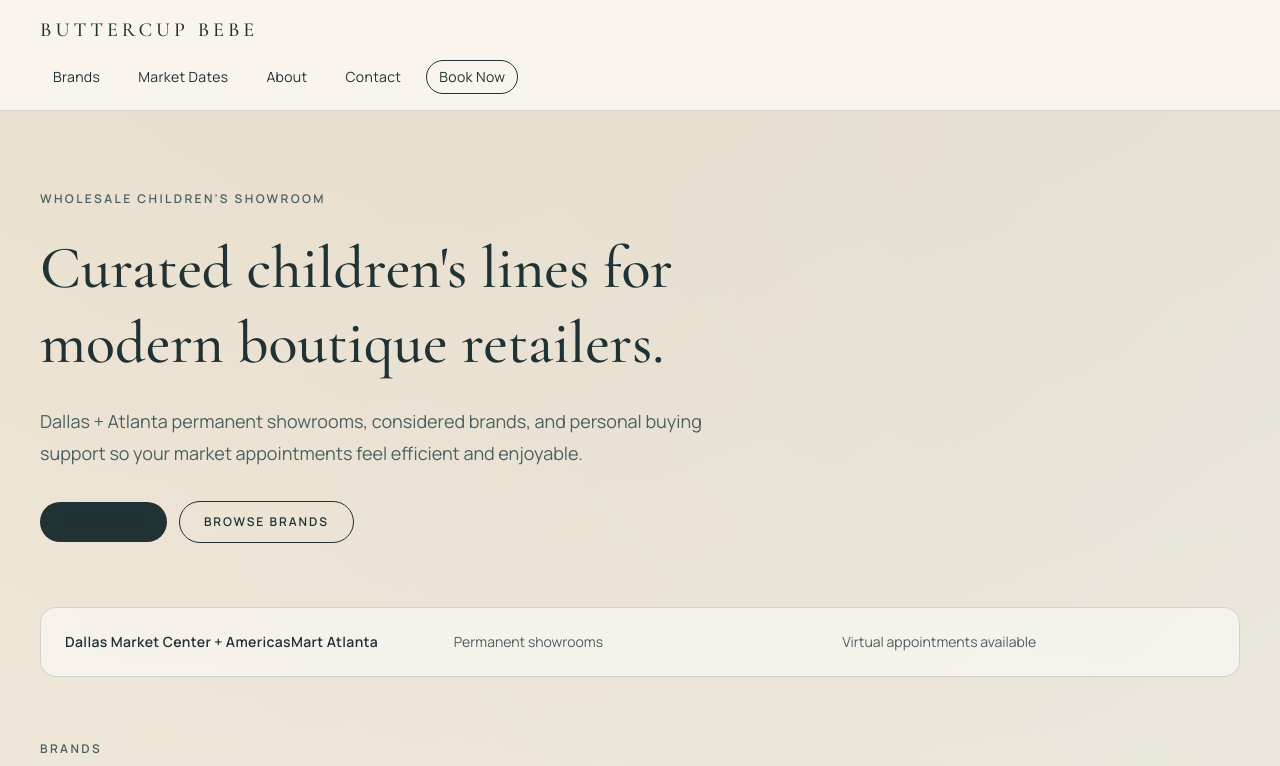
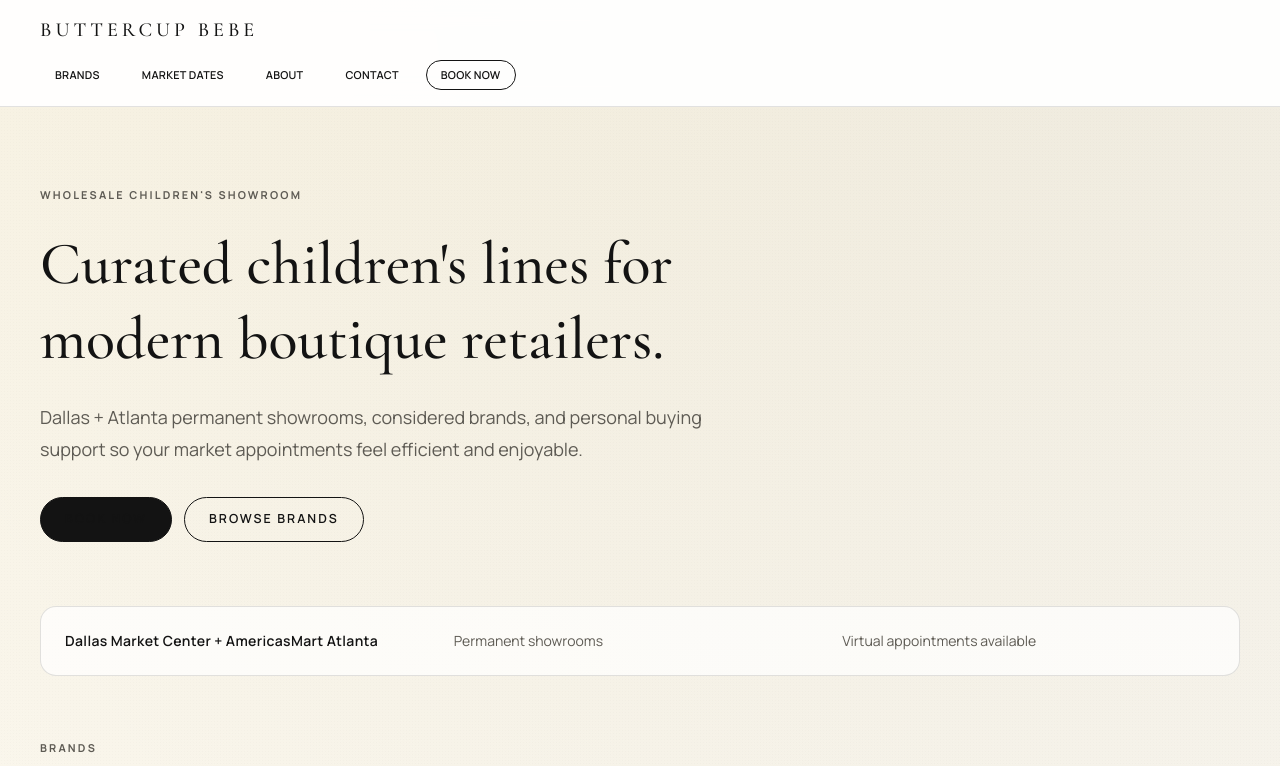
Before and after one commit to searchingforj/buttercupbebe-site, a Next.js app: page / in a window 1280 px wide. Shown: the top 766 px of the page. Built offline with nearby package versions, Linux system fonts and the light colour scheme.

Commit message:
feat(ui): unify button styles and fix default/hover readability

```diff
--- a/src/app/globals.css
+++ b/src/app/globals.css
@@ -1,12 +1,15 @@
 @import "tailwindcss";
 
 :root {
-  --surface: #f8f2e8;
-  --surface-strong: #efe4d2;
-  --surface-overlay: #fbf7f1;
-  --ink-strong: #203234;
-  --ink-muted: #4d605f;
-  --border-soft: rgba(32, 50, 52, 0.16);
+  --background: #fcfaf5;
+  --surface: #ffffff;
+  --surface-strong: #f6f2ea;
+  --surface-overlay: rgba(255, 255, 255, 0.92);
+  --ink-strong: #131313;
+  --ink-muted: #5e5b54;
+  --accent: #e0b326;
+  --accent-strong: #c79516;
+  --border-soft: rgba(19, 19, 19, 0.12);
 }
 
 @theme inline {
@@ -25,10 +28,12 @@ html {
 body {
   margin: 0;
   min-height: 100vh;
-  background:
-    radial-gradient(circle at 20% -10%, rgba(223, 199, 167, 0.5), transparent 42%),
-    radial-gradient(circle at 90% 0%, rgba(194, 215, 220, 0.32), transparent 38%),
-    var(--surface);
+  background-color: var(--background);
+  background-image:
+    radial-gradient(circle at 22% -12%, rgba(224, 179, 38, 0.11), transparent 40%),
+    radial-gradient(circle at 88% 0%, rgba(20, 20, 20, 0.05), transparent 32%),
+    radial-gradient(rgba(20, 20, 20, 0.015) 0.6px, transparent 0.6px);
+  background-size: auto, auto, 3px 3px;
   color: var(--ink-strong);
   font-family: var(--font-manrope), sans-serif;
 }
@@ -40,6 +45,14 @@ body {
 a {
   color: inherit;
   text-decoration: none;
+}
+
+.section-eyebrow {
+  color: var(--ink-muted);
+  font-size: 0.68rem;
+  font-weight: 700;
+  letter-spacing: 0.2em;
+  text-transform: uppercase;
 }
 
 @keyframes rise {
--- a/src/app/page.tsx
+++ b/src/app/page.tsx
@@ -1,6 +1,7 @@
 import Link from "next/link";
 
 import { BrandsShowcase } from "@/components/brands-showcase";
+import { buttonStyles } from "@/components/ui/button";
 import { brands } from "@/data/brands";
 import {
   BOOKING_URL,
@@ -15,9 +16,7 @@ export default function Home() {
     <div className="pb-20">
       <section className="mx-auto max-w-7xl px-4 pb-16 pt-14 sm:px-6 lg:px-10 lg:pt-20">
         <div className="max-w-3xl space-y-6">
-          <p className="reveal text-xs font-semibold tracking-[0.2em] text-[var(--ink-muted)]">
-            WHOLESALE CHILDREN&apos;S SHOWROOM
-          </p>
+          <p className="section-eyebrow reveal">Wholesale Children&apos;s Showroom</p>
           <h1 className="reveal font-display text-5xl leading-tight text-[var(--ink-strong)] sm:text-6xl">
             Curated children&apos;s lines for modern boutique retailers.
           </h1>
@@ -30,22 +29,19 @@ export default function Home() {
               href={BOOKING_URL}
               target="_blank"
               rel="noopener noreferrer"
-              className="rounded-full bg-[var(--ink-strong)] px-6 py-3 text-xs font-semibold tracking-[0.16em] text-[var(--surface)] transition hover:opacity-90"
+              className={buttonStyles({ variant: "primary", size: "lg" })}
             >
-              BOOK NOW
+              Book Now
             </a>
-            <a
-              href="#brands-section"
-              className="rounded-full border border-[var(--ink-strong)] px-6 py-3 text-xs font-semibold tracking-[0.16em] text-[var(--ink-strong)] transition hover:bg-[var(--ink-strong)] hover:text-[var(--surface)]"
-            >
-              BROWSE BRANDS
+            <a href="#brands-section" className={buttonStyles({ variant: "secondary", size: "lg" })}>
+              Browse Brands
             </a>
           </div>
         </div>
       </section>
 
       <section className="mx-auto max-w-7xl px-4 sm:px-6 lg:px-10">
-        <div className="grid gap-3 rounded-2xl border border-[var(--border-soft)] bg-[rgba(255,255,255,0.5)] p-5 text-sm text-[var(--ink-strong)] sm:grid-cols-3 sm:items-center sm:gap-4 sm:p-6">
+        <div className="grid gap-3 rounded-2xl border border-[var(--border-soft)] bg-[rgba(255,255,255,0.72)] p-5 text-sm text-[var(--ink-strong)] sm:grid-cols-3 sm:items-center sm:gap-4 sm:p-6">
           <p className="font-semibold tracking-wide">Dallas Market Center + AmericasMart Atlanta</p>
           <p className="text-[var(--ink-muted)]">Permanent showrooms</p>
           <p className="text-[var(--ink-muted)]">Virtual appointments available</p>
@@ -55,7 +51,7 @@ export default function Home() {
       <section id="brands-section" className="mx-auto max-w-7xl px-4 py-16 sm:px-6 lg:px-10">
         <div className="mb-8 flex flex-wrap items-end justify-between gap-4">
           <div className="max-w-xl space-y-2">
-            <p className="text-xs font-semibold tracking-[0.2em] text-[var(--ink-muted)]">BRANDS</p>
+            <p className="section-eyebrow">Brands</p>
             <h2 className="font-display text-4xl text-[var(--ink-strong)] sm:text-5xl">Browse the line mix fast.</h2>
             <p className="text-sm leading-7 text-[var(--ink-muted)]">
               Tap any brand for quick view details, appointment booking, and ordering support.
@@ -65,9 +61,9 @@ export default function Home() {
             href={BOOKING_URL}
             target="_blank"
             rel="noopener noreferrer"
-            className="rounded-full border border-[var(--ink-strong)] px-4 py-2 text-xs font-semibold tracking-[0.14em] text-[var(--ink-strong)] transition hover:bg-[var(--ink-strong)] hover:text-[var(--surface)]"
+            className={buttonStyles({ variant: "secondary", size: "md" })}
           >
-            BOOK APPOINTMENT
+            Book Appointment
           </a>
         </div>
 
@@ -75,27 +71,26 @@ export default function Home() {
       </section>
 
       <section id="contact-section" className="mx-auto max-w-7xl px-4 pb-8 sm:px-6 lg:px-10">
-        <div className="grid gap-6 rounded-2xl border border-[var(--border-soft)] bg-[rgba(255,255,255,0.55)] p-6 md:grid-cols-[1.2fr_1fr] md:p-8">
+        <div className="grid gap-6 rounded-2xl border border-[var(--border-soft)] bg-[rgba(255,255,255,0.72)] p-6 md:grid-cols-[1.2fr_1fr] md:p-8">
           <div className="space-y-4">
-            <p className="text-xs font-semibold tracking-[0.18em] text-[var(--ink-muted)]">CONTACT</p>
-            <h2 className="font-display text-4xl leading-tight text-[var(--ink-strong)]">Ready to place orders or build your market plan?</h2>
+            <p className="section-eyebrow">Contact</p>
+            <h2 className="font-display text-4xl leading-tight text-[var(--ink-strong)]">
+              Ready to place orders or build your market plan?
+            </h2>
             <p className="text-sm leading-7 text-[var(--ink-muted)]">
               Reach out directly, or use the contact form for virtual, Dallas, or Atlanta appointment requests.
             </p>
             <div className="flex flex-wrap gap-3">
-              <Link
-                href="/contact"
-                className="rounded-full bg-[var(--ink-strong)] px-5 py-2.5 text-xs font-semibold tracking-[0.16em] text-[var(--surface)]"
-              >
-                CONTACT TO ORDER
+              <Link href="/contact" className={buttonStyles({ variant: "primary", size: "md" })}>
+                Contact to Order
               </Link>
               <a
                 href={BOOKING_URL}
                 target="_blank"
                 rel="noopener noreferrer"
-                className="rounded-full border border-[var(--ink-strong)] px-5 py-2.5 text-xs font-semibold tracking-[0.16em] text-[var(--ink-strong)] transition hover:bg-[var(--ink-strong)] hover:text-[var(--surface)]"
+                className={buttonStyles({ variant: "secondary", size: "md" })}
               >
-                BOOK NOW
+                Book Now
               </a>
             </div>
           </div>
--- a/src/components/site-header.tsx
+++ b/src/components/site-header.tsx
@@ -1,5 +1,6 @@
 import Link from "next/link";
 
+import { buttonStyles } from "@/components/ui/button";
 import { BOOKING_URL } from "@/lib/constants";
 
 const navItems = [
@@ -11,7 +12,7 @@ const navItems = [
 
 export function SiteHeader() {
   return (
-    <header className="sticky top-0 z-40 border-b border-[var(--border-soft)] bg-[color:var(--surface-overlay)]/90 backdrop-blur">
+    <header className="sticky top-0 z-40 border-b border-[var(--border-soft)] bg-[var(--surface-overlay)] backdrop-blur-md">
       <div className="mx-auto flex max-w-7xl flex-col gap-4 px-4 py-4 sm:px-6 lg:px-10">
         <div className="flex items-center justify-between gap-3">
           <Link
@@ -29,7 +30,11 @@ export function SiteHeader() {
               <li key={item.label}>
                 <Link
                   href={item.href}
-                  className="inline-flex items-center rounded-full border border-transparent px-3 py-1.5 tracking-wide text-[var(--ink-muted)] transition hover:border-[var(--border-soft)] hover:text-[var(--ink-strong)]"
+                  className={buttonStyles({
+                    variant: "ghost",
+                    size: "sm",
+                    className: "normal-case tracking-wide",
+                  })}
                 >
                   {item.label}
                 </Link>
@@ -40,7 +45,11 @@ export function SiteHeader() {
                 href={BOOKING_URL}
                 target="_blank"
                 rel="noopener noreferrer"
-                className="inline-flex items-center rounded-full border border-[var(--ink-strong)] px-3 py-1.5 tracking-wide text-[var(--ink-strong)] transition hover:bg-[var(--ink-strong)] hover:text-[var(--surface)]"
+                className={buttonStyles({
+                  variant: "secondary",
+                  size: "sm",
+                  className: "normal-case tracking-wide",
+                })}
               >
                 Book Now
               </a>
--- /dev/null
+++ b/src/components/ui/button.tsx
@@ -0,0 +1,61 @@
+import type { ButtonHTMLAttributes } from "react";
+
+type ButtonVariant = "primary" | "secondary" | "ghost";
+type ButtonSize = "sm" | "md" | "lg";
+
+type ButtonStyleOptions = {
+  variant?: ButtonVariant;
+  size?: ButtonSize;
+  className?: string;
+};
+
+const baseStyles =
+  "inline-flex items-center justify-center rounded-full font-semibold uppercase transition-colors duration-200 focus-visible:outline-none focus-visible:ring-2 focus-visible:ring-[var(--accent)] focus-visible:ring-offset-2 focus-visible:ring-offset-[var(--surface)] disabled:pointer-events-none disabled:opacity-60";
+
+const variantStyles: Record<ButtonVariant, string> = {
+  primary:
+    "border border-[var(--ink-strong)] bg-[var(--ink-strong)] text-white hover:border-[var(--ink-strong)] hover:bg-[#2a2a2a] hover:text-white",
+  secondary:
+    "border border-[var(--ink-strong)] bg-transparent text-[var(--ink-strong)] hover:border-[var(--ink-strong)] hover:bg-[var(--ink-strong)] hover:text-white",
+  ghost:
+    "border border-transparent bg-transparent text-[var(--ink-muted)] hover:bg-[rgba(20,20,20,0.06)] hover:text-[var(--ink-strong)]",
+};
+
+const sizeStyles: Record<ButtonSize, string> = {
+  sm: "px-3.5 py-1.5 text-[0.68rem] tracking-[0.12em]",
+  md: "px-5 py-2.5 text-[0.73rem] tracking-[0.14em]",
+  lg: "px-6 py-3 text-[0.78rem] tracking-[0.16em]",
+};
+
+function cn(...values: Array<string | undefined>) {
+  return values.filter(Boolean).join(" ");
+}
+
+export function buttonStyles({
+  variant = "primary",
+  size = "md",
+  className,
+}: ButtonStyleOptions = {}) {
+  return cn(baseStyles, variantStyles[variant], sizeStyles[size], className);
+}
+
+type ButtonProps = ButtonHTMLAttributes<HTMLButtonElement> & {
+  variant?: ButtonVariant;
+  size?: ButtonSize;
+};
+
+export function Button({
+  type = "button",
+  variant = "primary",
+  size = "md",
+  className,
+  ...props
+}: ButtonProps) {
+  return (
+    <button
+      type={type}
+      className={buttonStyles({ variant, size, className })}
+      {...props}
+    />
+  );
+}
```
Also changed, not shown: src/app/market-dates/page.tsx (+8 -5 lines), src/components/contact-form.tsx (+12 -42 lines), src/components/site-footer.tsx (+5 -4 lines).
